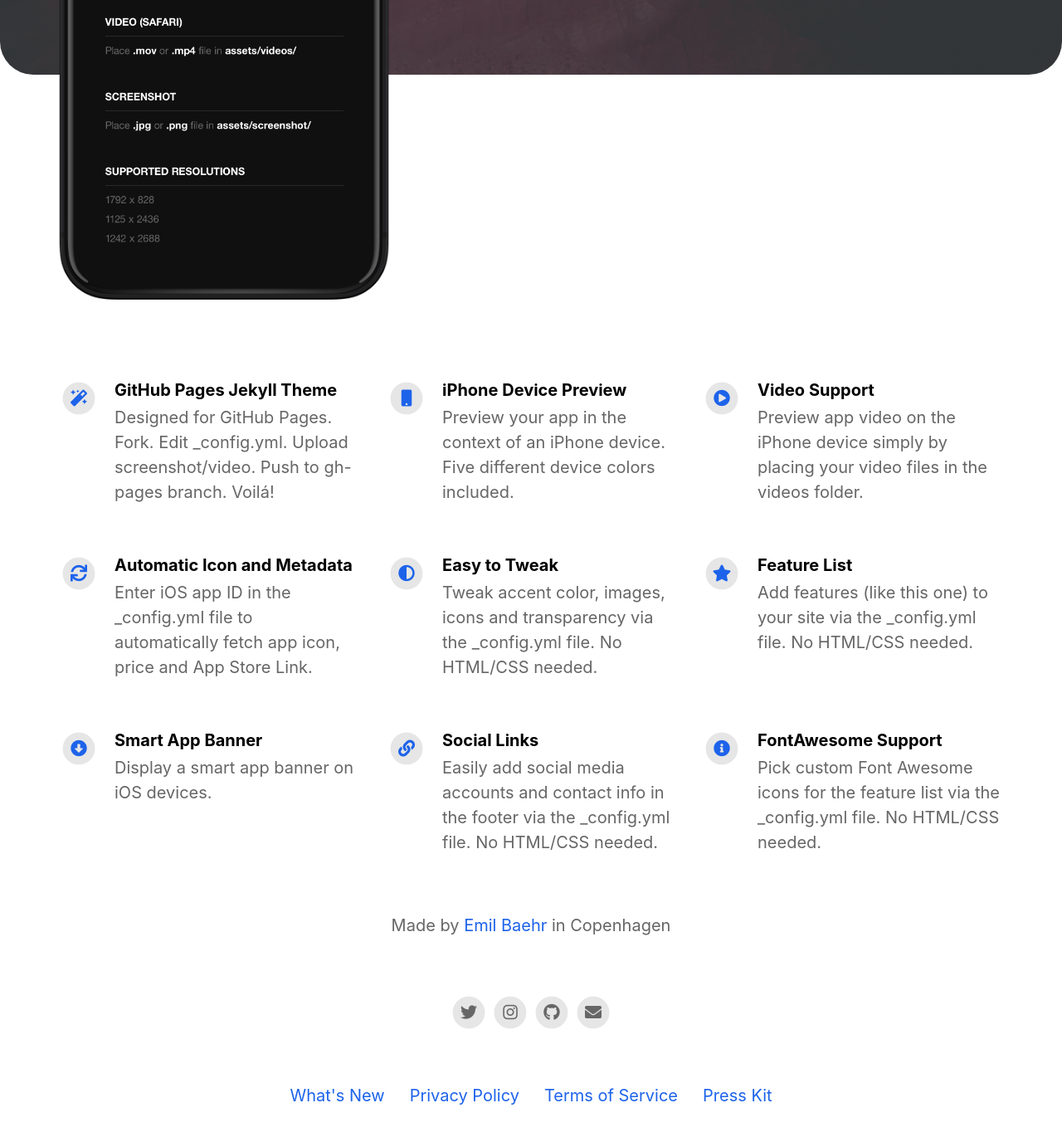
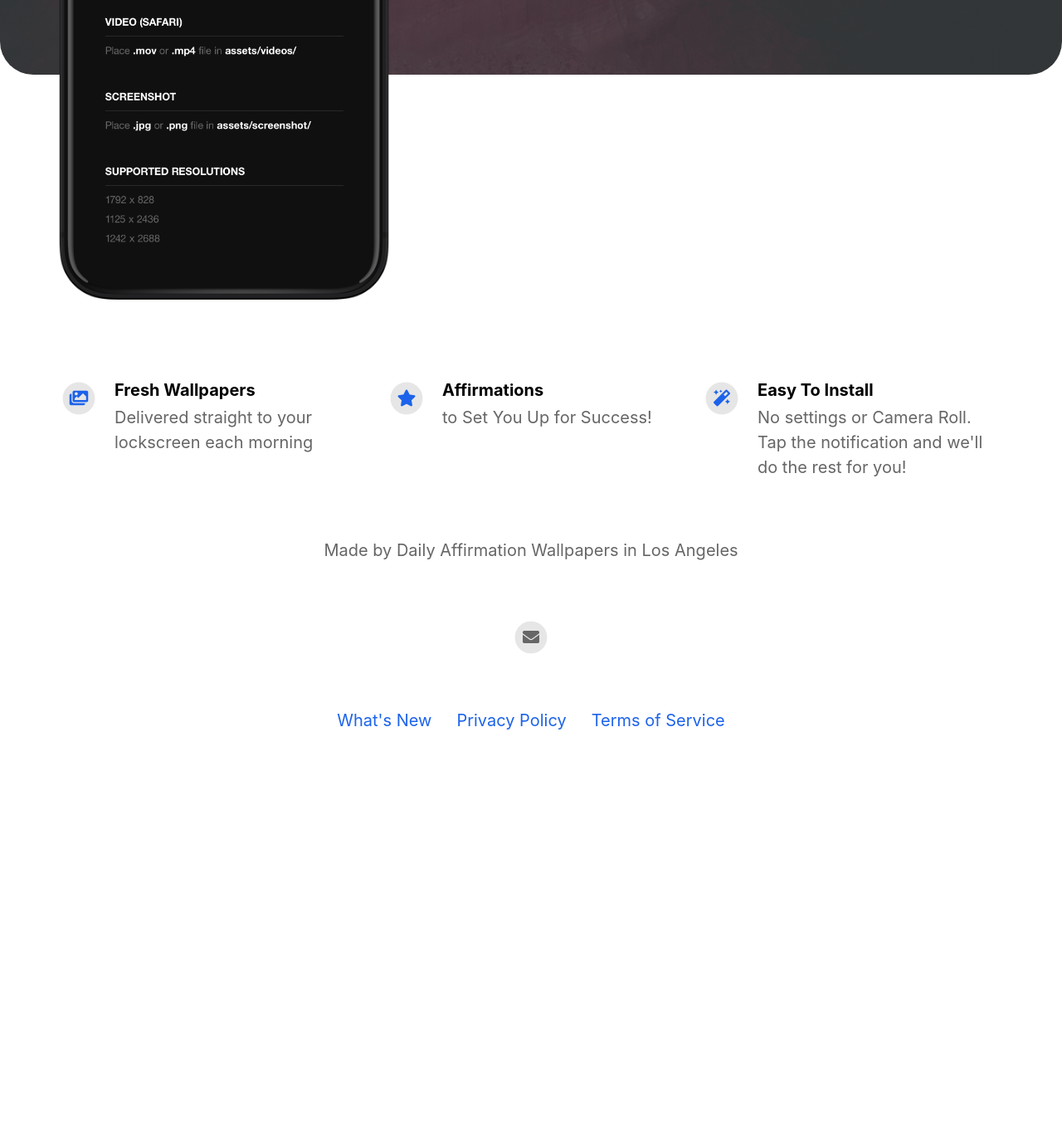
Before and after one commit to mtthanover/daily-affirmation-wallpapers, a Jekyll site: the page built from index.html, in a window 1280 px wide and 1400 px high, scrolled down 624 px. Shown: the top 1370 px of the window at 83% size. Built offline with Jekyll 4.4.1, drawn with Linux system fonts in a browser that asks for light colours; nearby versions of some CDN libraries; after the commit the page ends 1572 px from its top, so only the background shows below that; some of the changed text lies outside the part shown.

Commit message:
Update _config.yml

```diff
--- a/_config.yml
+++ b/_config.yml
@@ -7,27 +7,27 @@ ios_app_country                           : us
 
 appstore_link                             :                                           # Automatically populates if not set and if iOS app ID is set. Otherwise enter manually.
 playstore_link                            :                                           # Enter Google Play Store URL.
-presskit_download_link                    : https://emilbaehr.com                                          # Enter a link to downloadable file or (e.g. public Dropbox link to a .zip file).
+presskit_download_link                    :                                          # Enter a link to downloadable file or (e.g. public Dropbox link to a .zip file).
                                                                                       # Or upload your press kit file to assets and set path accordingly (e.g. "assets/your_press_kit.zip").
 
 app_icon                                  : # assets/appicon.png                      # Automatically populates if not set and if iOS app ID is set.  Otherwise enter path to icon file manually.
 app_name                                  :                                           # Automatically populates if not set and if iOS app ID is set.  Otherwise enter manually.
 app_price                                 :                                           # Automatically populates if not set and if iOS app ID is set.  Otherwise enter manually.
-app_description                           : Write a short tagline for your app.
+app_description                           : Motivation in Beautiful HD.
 
 enable_smart_app_banner                   : true                                      # Set to true to show a smart app banner at top of page on mobile devices.
 
 
 
 # Information About Yourself
-your_name                                 : Emil Baehr
-your_link                                 : https://emilbaehr.com
-your_city                                 : Copenhagen
-email_address                             : emil.baehr@gmail.com
+your_name                                 : Daily Affirmation Wallpapers
+your_link                                 :
+your_city                                 : Los Angeles
+email_address                             : dailyaffirmationwallpapers@gmail.com
 facebook_username                         :
-instagram_username                        : ebaehr
-twitter_username                          : ebaehr
-github_username                           : emilbaehr
+instagram_username                        :
+twitter_username                          :
+github_username                           :
 youtube_username                          :
 
 
@@ -35,46 +35,17 @@ youtube_username                          :
 # Feature List                            Edit, add or remove features to be presented.
 features                                  :
 
-  - title                                 : GitHub Pages Jekyll Theme
-    description                           : Designed for GitHub Pages. Fork. Edit _config.yml. Upload screenshot/video. Push to gh-pages branch. Voilá!
-    fontawesome_icon_name                 : magic
+  - title                                 : Fresh Wallpapers
+    description                           : Delivered straight to your lockscreen each morning
+    fontawesome_icon_name                 : images
 
-  - title                                 : iPhone Device Preview
-    description                           : Preview your app in the context of an iPhone device. Five different device colors included.
-    fontawesome_icon_name                 : mobile
-
-  - title                                 : Video Support
-    description                           : Preview app video on the iPhone device simply by placing your video files in the videos folder.
-    fontawesome_icon_name                 : play-circle
-
-  - title                                 : Automatic Icon and Metadata
-    description                           : Enter iOS app ID in the _config.yml file to automatically fetch app icon, price and App Store Link.
-    fontawesome_icon_name                 : sync
-
-  - title                                 : Easy to Tweak
-    description                           : Tweak accent color, images, icons and transparency via the _config.yml file. No HTML/CSS needed.
-    fontawesome_icon_name                 : adjust
-
-  - title                                 : Feature List
-    description                           : Add features (like this one) to your site via the _config.yml file. No HTML/CSS needed.
+  - title                                 : Affirmations
+    description                           : to Set You Up for Success!
     fontawesome_icon_name                 : star
 
-  - title                                 : Smart App Banner
-    description                           : Display a smart app banner on iOS devices.
-    fontawesome_icon_name                 : arrow-alt-circle-down
-
-  - title                                 : Social Links
-    description                           : Easily add social media accounts and contact info in the footer via the _config.yml file. No HTML/CSS needed.
-    fontawesome_icon_name                 : link
-
-  - title                                 : FontAwesome Support
-    description                           : Pick custom Font Awesome icons for the feature list via the _config.yml file. No HTML/CSS needed.
-    fontawesome_icon_name                 : info-circle
-
-  - title                                 : # New Feature Title
-    description                           : # New Feature Description
-    fontawesome_icon_name                 : # Enter Font Awesome icon name (e.g. star). Find icons on fontawesome.com/icons.
-
+  - title                                 : Easy To Install
+    description                           : No settings or Camera Roll. Tap the notification and we'll do the rest for you!
+    fontawesome_icon_name                 : magic
 
 
 # Theme Settings
```
